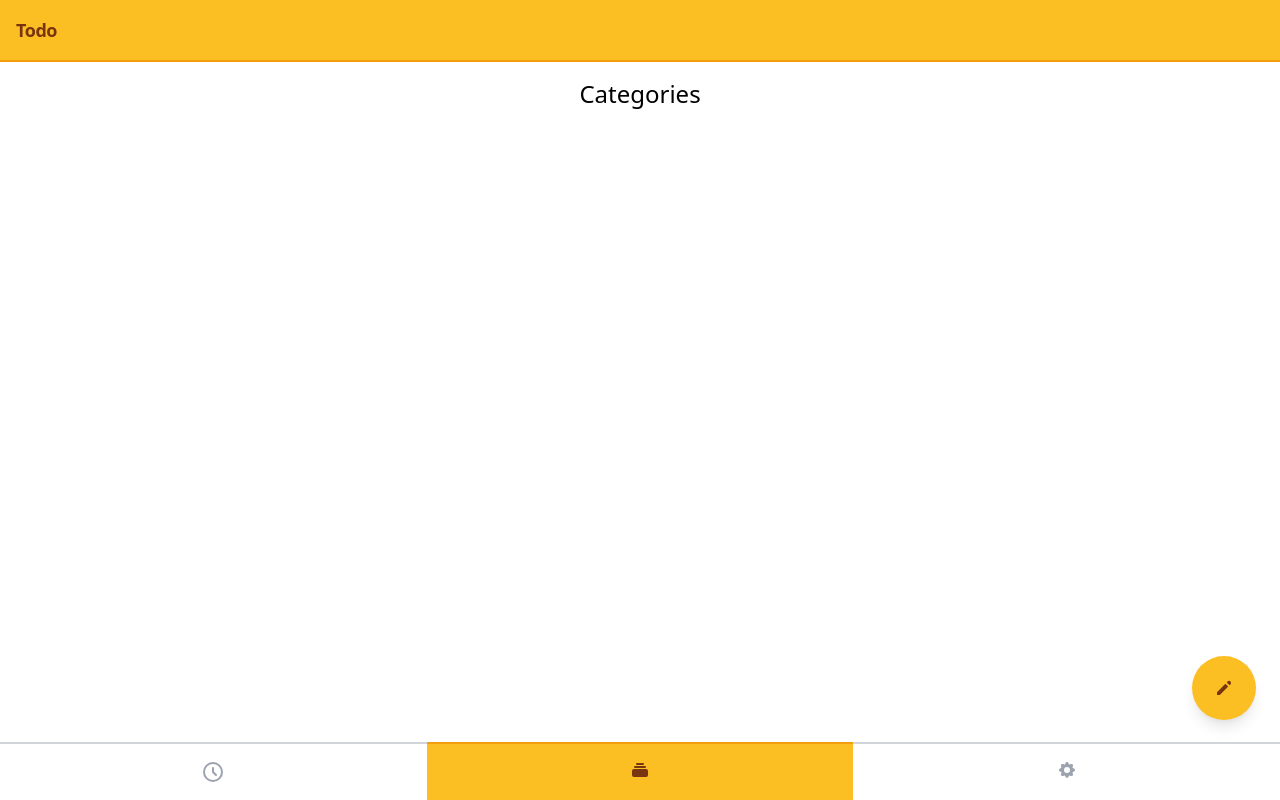
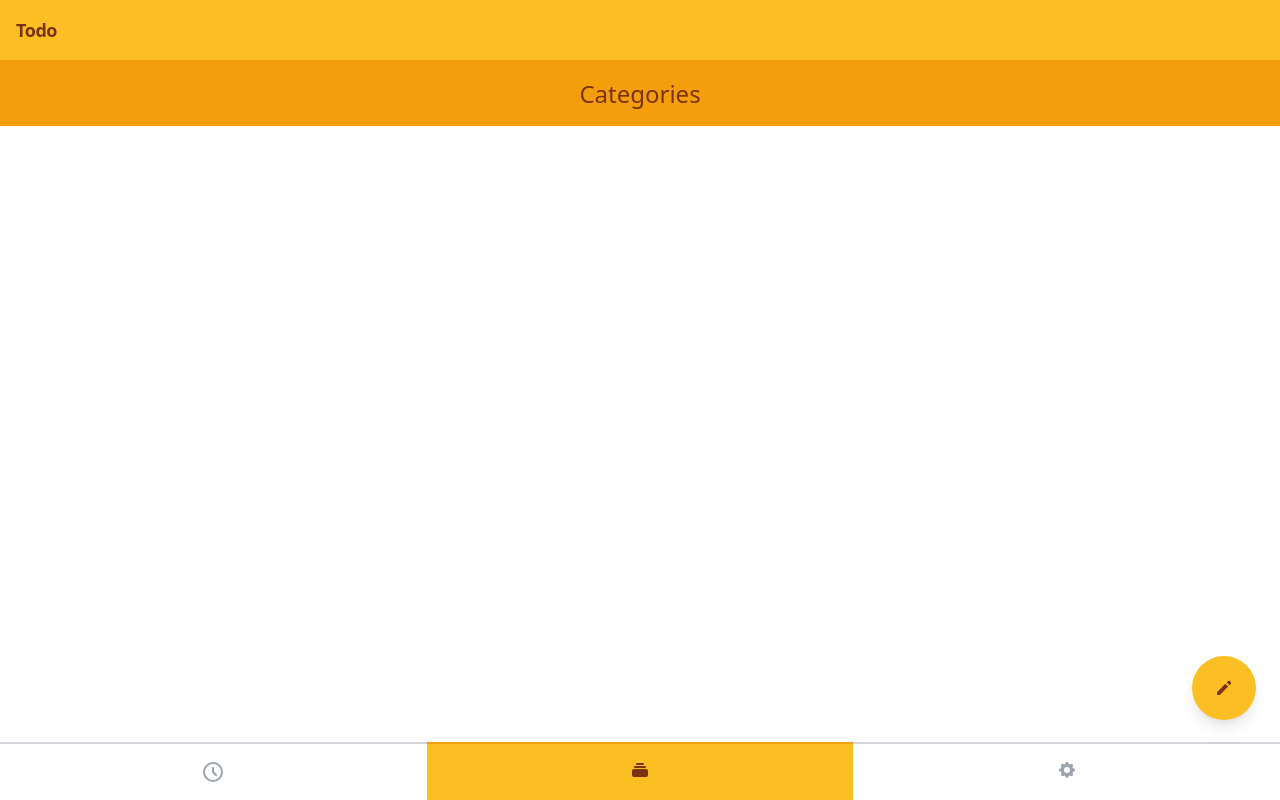
Before and after one commit to faustt/todo, a Svelte app: page /#/lists in a window 1280 px wide. Built offline with nearby package versions, Linux system fonts and the light colour scheme.

Commit message:
feat: Unified the header design on all pages

```diff
--- a/src/pages/List.svelte
+++ b/src/pages/List.svelte
@@ -11,7 +11,7 @@
 </script>
 
 {#if $category.item}
-    <div class="text-2xl px-4 pt-4 p-8 text-center">{$category.item.name}</div>
+    <div class="text-2xl p-4 mb-4 text-center bg-yellow-500 text-yellow-900">{$category.item.name}</div>
     <TodoList categoryId={$category.item.id} />
 {/if}
 <div class="h-24" />
--- a/src/pages/Lists.svelte
+++ b/src/pages/Lists.svelte
@@ -3,6 +3,6 @@
     import CategoryList from "../components/CategoryList.svelte";
 </script>
 
-<div class="text-2xl px-4 pt-4 p-8 text-center">{$_("Categories")}</div>
+<div class="text-2xl p-4 mb-4 text-center bg-yellow-500 text-yellow-900">{$_("Categories")}</div>
 <CategoryList />
 <div class="h-24" />
--- a/src/pages/Settings.svelte
+++ b/src/pages/Settings.svelte
@@ -93,7 +93,7 @@
     }
 </script>
 
-<div class="text-2xl px-4 pt-4 p-8 text-center">{$_("Settings")}</div>
+<div class="text-2xl p-4 mb-4 text-center bg-yellow-500 text-yellow-900">{$_("Settings")}</div>
 <div class="flex flex-col gap-2 py-2">
     <div class="bg-gray-100 flex flex-row p-2 gap-4">
         <div class="flex-1 flex items-center">{$_("Request the data for the service to be stored permanently.")}</div>
```
